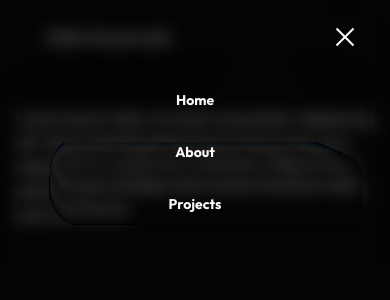
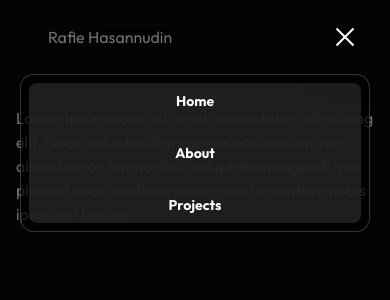
Before and after one commit to GTPSHAX/portfolio-main, a Next.js app: page / in a window 390 px wide. Both pictures are taken after a click on the button "Toggle navigation menu". Shown: the top 300 px of the page. Built offline with nearby package versions, Linux system fonts and the light colour scheme.

Commit message:
feat: refactor GlassNav component to consolidate navigation rendering and improve mobile support

```diff
--- a/src/components/GlassNav.tsx
+++ b/src/components/GlassNav.tsx
@@ -28,6 +28,30 @@ export function GlassNav({
   const [isOpen, setIsOpen] = useState<boolean>(false);
   const isMobile = useIsMobile();
 
+  const navContent = (
+    <nav className={cn("px-4 md:px-10 flex space-x-4 w-full bg-accent/80 rounded-md md:bg-transparent md:rounded-none", className)} id="nav" aria-label={ariaLabel}>
+      {logo && (
+        <div className="shrink-0" id="Brand" aria-label="Brand Logo">
+          {logo}
+        </div>
+      )}
+
+      <ul
+        id="nav-items"
+        className="flex flex-col md:flex-row items-stretch md:items-center justify-center space-y-4 md:space-y-0 md:space-x-4 h-full flex-1"
+        aria-label="Navigation Items"
+      >
+        {children}
+      </ul>
+
+      {actionButtons && (
+        <div className="ml-auto flex space-x-4" id="nav-actions" aria-label="Navigation actions">
+          {actionButtons}
+        </div>
+      )}
+    </nav>
+  );
+
   return (
     <div
       className={cn(
@@ -53,35 +77,7 @@ export function GlassNav({
             height={isMobile ? "fit-content" : 50}
             borderRadius={isMobile ? 10 : 50}
           >
-            <nav
-              className={cn("px-10 flex space-x-4 w-full", className)}
-              id="nav"
-              aria-label={ariaLabel}
-            >
-              {logo && (
-                <div className="shrink-0" id="Brand" aria-label="Brand Logo">
-                  {logo}
-                </div>
-              )}
-
-              <ul
-                id="nav-items"
-                className="flex flex-col md:flex-row items-stretch md:items-center justify-center space-y-4 md:space-y-0 md:space-x-4 h-full flex-1"
-                aria-label="Navigation Items"
-              >
-                {children}
-              </ul>
-
-              {actionButtons && (
-                <div
-                  className="ml-auto flex space-x-4"
-                  id="nav-actions"
-                  aria-label="Navigation actions"
-                >
-                  {actionButtons}
-                </div>
-              )}
-            </nav>
+            {navContent}
           </GlassSurface>
         </div>
       )}
@@ -93,7 +89,7 @@ export function GlassNav({
               <motion.button
                 type="button"
                 aria-label="Close navigation menu backdrop"
-                className="fixed inset-0 z-40 bg-black/45 backdrop-blur-sm"
+                className="fixed inset-0 z-40 bg-black/55"
                 initial={{ opacity: 0 }}
                 animate={{ opacity: 1 }}
                 exit={{ opacity: 0 }}
@@ -108,41 +104,9 @@ export function GlassNav({
                 transition={{ duration: 0.28, ease: [0.22, 1, 0.36, 1] }}
                 className="absolute top-full left-0 right-0 z-50 w-full flex items-center justify-center px-5 sm:px-8"
               >
-                <GlassSurface width="100%" height="fit-content" borderRadius={10}>
-                  <nav
-                    className={cn("px-10 flex space-x-4 w-full", className)}
-                    id="nav"
-                    aria-label={ariaLabel}
-                  >
-                    {logo && (
-                      <div
-                        className="shrink-0"
-                        id="Brand"
-                        aria-label="Brand Logo"
-                      >
-                        {logo}
-                      </div>
-                    )}
-
-                    <ul
-                      id="nav-items"
-                      className="flex flex-col md:flex-row items-stretch md:items-center justify-center space-y-4 md:space-y-0 md:space-x-4 h-full flex-1"
-                      aria-label="Navigation Items"
-                    >
-                      {children}
-                    </ul>
-
-                    {actionButtons && (
-                      <div
-                        className="ml-auto flex space-x-4"
-                        id="nav-actions"
-                        aria-label="Navigation actions"
-                      >
-                        {actionButtons}
-                      </div>
-                    )}
-                  </nav>
-                </GlassSurface>
+                <div className="w-full rounded-xl border border-white/20 bg-black/70 p-2">
+                  {navContent}
+                </div>
               </motion.div>
             </>
           )}
```
